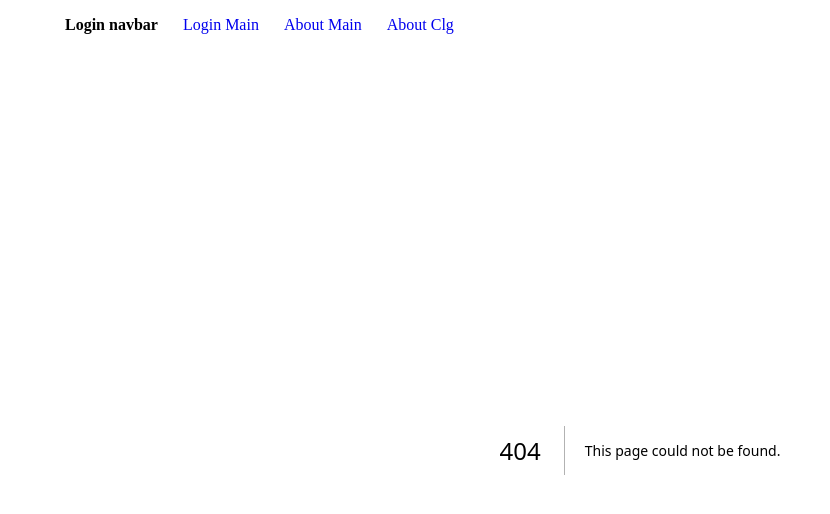
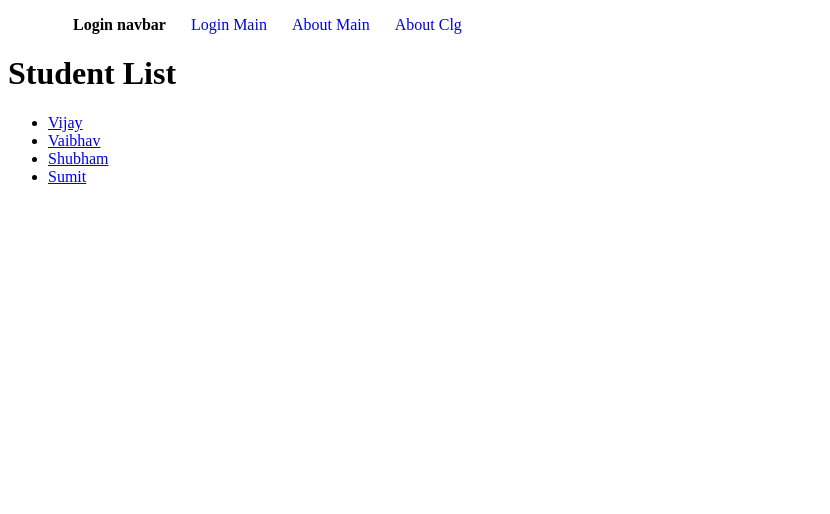
Before and after one commit to vjymisal0/nextjs_things, a Next.js app: page /studentlist in a window 1280 px wide. Before the commit this address had no page. Shown: the top 514 px of the page, without its empty margins (0-830 px from the left). Built offline with nearby package versions, Linux system fonts and the light colour scheme.

Commit message:
dynamic routing

```diff
--- a/src/app/layout.js
+++ b/src/app/layout.js
@@ -11,13 +11,11 @@ export default function RootLayout({ children }) {
         {
           pathName !== "/login" ?
             <ul className="login-menu">
-
               <li>
                 <h4>Login navbar</h4>
               </li>
               <li>
                 <Link href="/login">Login Main</Link>
-
               </li>
               <li>
                 <Link href="/about">About Main</Link>
@@ -28,8 +26,6 @@ export default function RootLayout({ children }) {
             </ul>
             : null
         }
-
-
         {children}
       </body>
     </html>
--- a/src/app/page.js
+++ b/src/app/page.js
@@ -24,6 +24,8 @@ const NewComp = () => {
       </div>
       <div>
         <button onClick={() => navigateTo('about')}>Go to about page</button>
+        <br />
+        <button onClick={() => navigateTo('studentlist')}>Go to Students list</button>
       </div>
     </div>
   );
--- /dev/null
+++ b/src/app/studentlist/page.js
@@ -0,0 +1,26 @@
+import Link from 'next/link'
+import React from 'react'
+
+const studentlist = () => {
+    return (
+        <div>
+            <h1>Student List</h1>
+            <ul>
+                <li>
+                    <Link href="/studentlist/vijay">Vijay </Link>
+                </li>
+                <li>
+                    <Link href="/studentlist/vaibhav">Vaibhav</Link>
+                </li>
+                <li>
+                    <Link href="/studentlist/shubham">Shubham</Link>
+                </li>
+                <li>
+                    <Link href="/studentlist/sumit">Sumit</Link>
+                </li>
+            </ul>
+        </div>
+    )
+}
+
+export default studentlist
```
Also changed, not shown: src/app/studentlist/[student]/page.js (added, +16 -0 lines).
